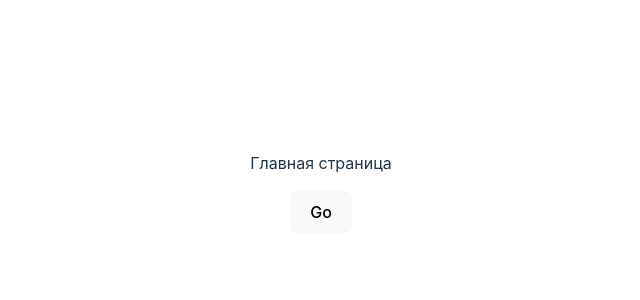
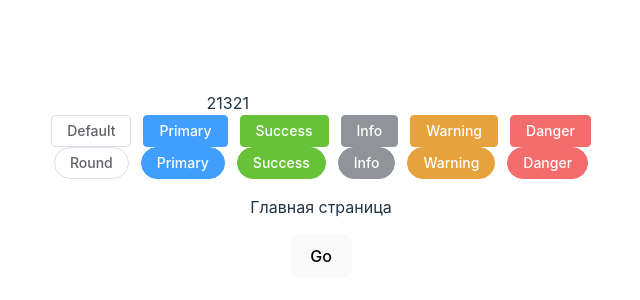
Before and after one commit to whitewolf06/vitemp, a Vue app: page / in a window 1280 px wide. Shown: the part 216-516 px from the top of the page, without its empty margins (319-959 px from the left). Built offline with nearby package versions, Linux system fonts and the light colour scheme.

Commit message:
tuning element-plus

```diff
--- a/src/App.vue
+++ b/src/App.vue
@@ -10,7 +10,7 @@ withDefaults(defineProps<Props>(), {
 })
 // const { width, height } = useElementSize(el)
 // test('123')
-const count = ref(2)
+// const count = ref(2)
 // const doubled = computed(() => count.value * 2)
 const el = ref(null)
 </script>
--- a/src/main.ts
+++ b/src/main.ts
@@ -1,7 +1,8 @@
 import { createApp } from 'vue'
 import { createRouter, createWebHistory } from 'vue-router/auto'
+import ElementPlus from 'element-plus'
 import App from './App.vue'
-
+import 'element-plus/dist/index.css'
 import './style.scss'
 
 const router = createRouter({
@@ -12,4 +13,5 @@ const router = createRouter({
 
 const app = createApp(App)
 app.use(router)
+app.use(ElementPlus)
 app.mount('#app')
--- a/src/pages/index.vue
+++ b/src/pages/index.vue
@@ -13,6 +13,54 @@ function go() {
 
 <template>
   <div>
+    <el-row :gutter="20">
+      <el-col :span="16">
+        21321
+        <div class="grid-content ep-bg-purple" />
+      </el-col>
+      <el-col :span="8">
+        <div class="grid-content ep-bg-purple" />
+      </el-col>
+    </el-row>
+    <div class="mb-4">
+      <el-button>Default</el-button>
+      <el-button type="primary">
+        Primary
+      </el-button>
+      <el-button type="success">
+        Success
+      </el-button>
+      <el-button type="info">
+        Info
+      </el-button>
+      <el-button type="warning">
+        Warning
+      </el-button>
+      <el-button type="danger">
+        Danger
+      </el-button>
+    </div>
+
+    <div class="mb-4">
+      <el-button round>
+        Round
+      </el-button>
+      <el-button type="primary" round>
+        Primary
+      </el-button>
+      <el-button type="success" round>
+        Success
+      </el-button>
+      <el-button type="info" round>
+        Info
+      </el-button>
+      <el-button type="warning" round>
+        Warning
+      </el-button>
+      <el-button type="danger" round>
+        Danger
+      </el-button>
+    </div>
     <p>
       Главная страница
     </p>
--- a/tsconfig.json
+++ b/tsconfig.json
@@ -12,7 +12,8 @@
     "resolveJsonModule": true,
     "types": [
       "vite/client",
-      "unplugin-vue-router/client"
+      "unplugin-vue-router/client",
+      "element-plus/global"
     ],
     "allowJs": true,
     "strict": true,
```
